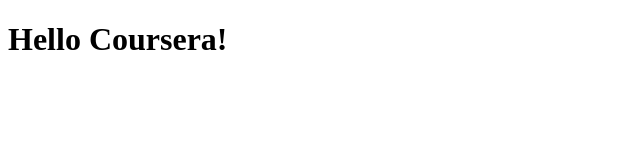
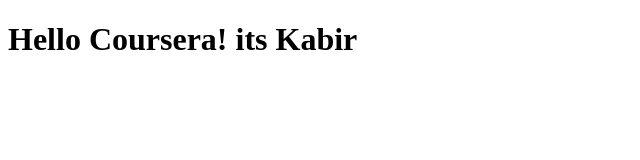
Before and after one commit to KabirKhanna219/web-design-intro, a plain HTML site: page site/index.html in a window 1280 px wide. Shown: the whole page, without its empty margins (0-640 px from the left). Drawn offline with Linux system fonts and the light colour scheme.

Commit message:
Small addition to page content

```diff
--- a/site/index.html
+++ b/site/index.html
@@ -3,9 +3,9 @@
 <head>
 	<meta charset="utf-8">
 	<meta name="viewport" content="width=device-width, initial-scale=1">
-	<title>Hello Coursera</title>
+	<title>Hello Coursera its Kabir</title>
 </head>
 <body>
-<h1>Hello Coursera!</h1>
+<h1>Hello Coursera! its Kabir</h1>
 </body>
 </html>
```
